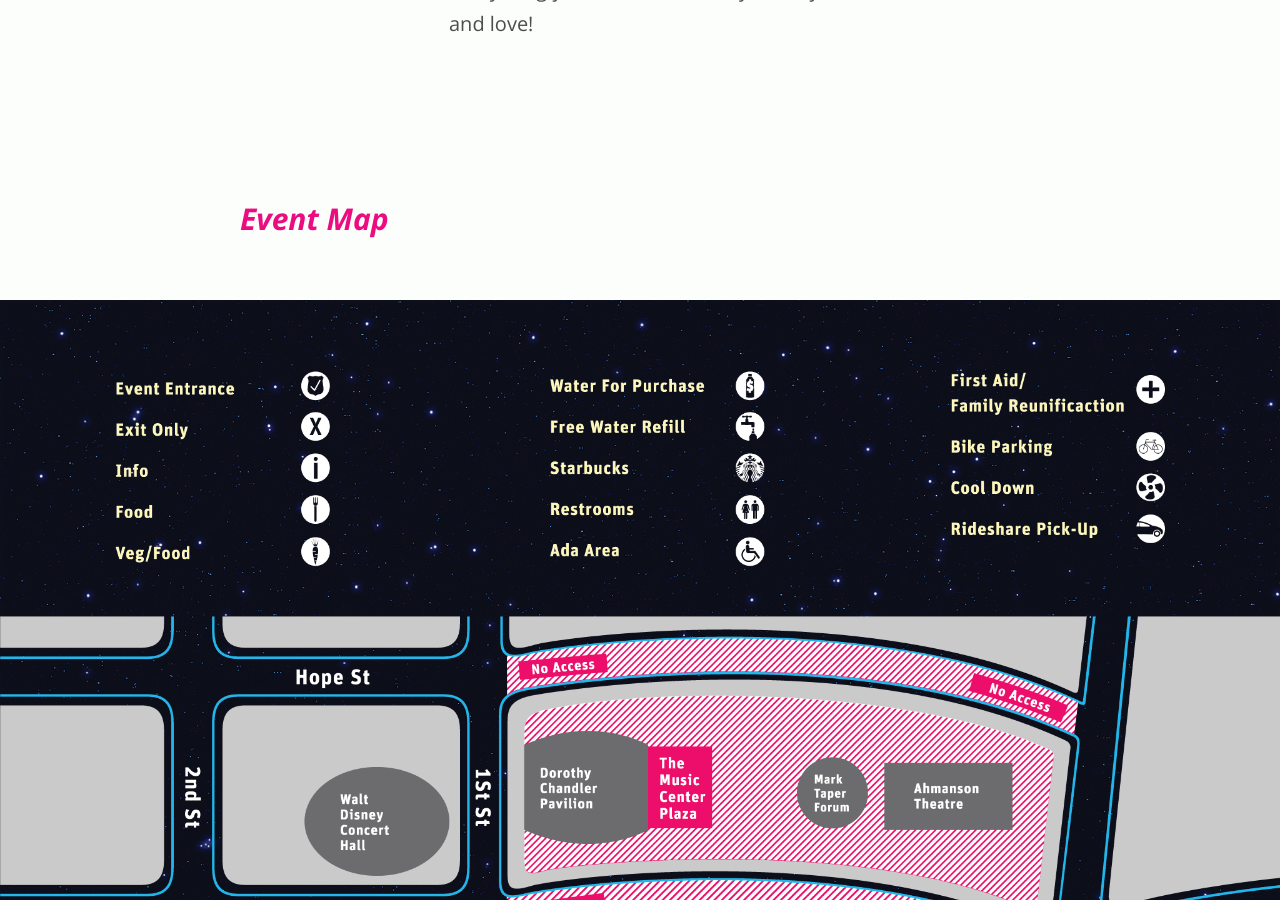
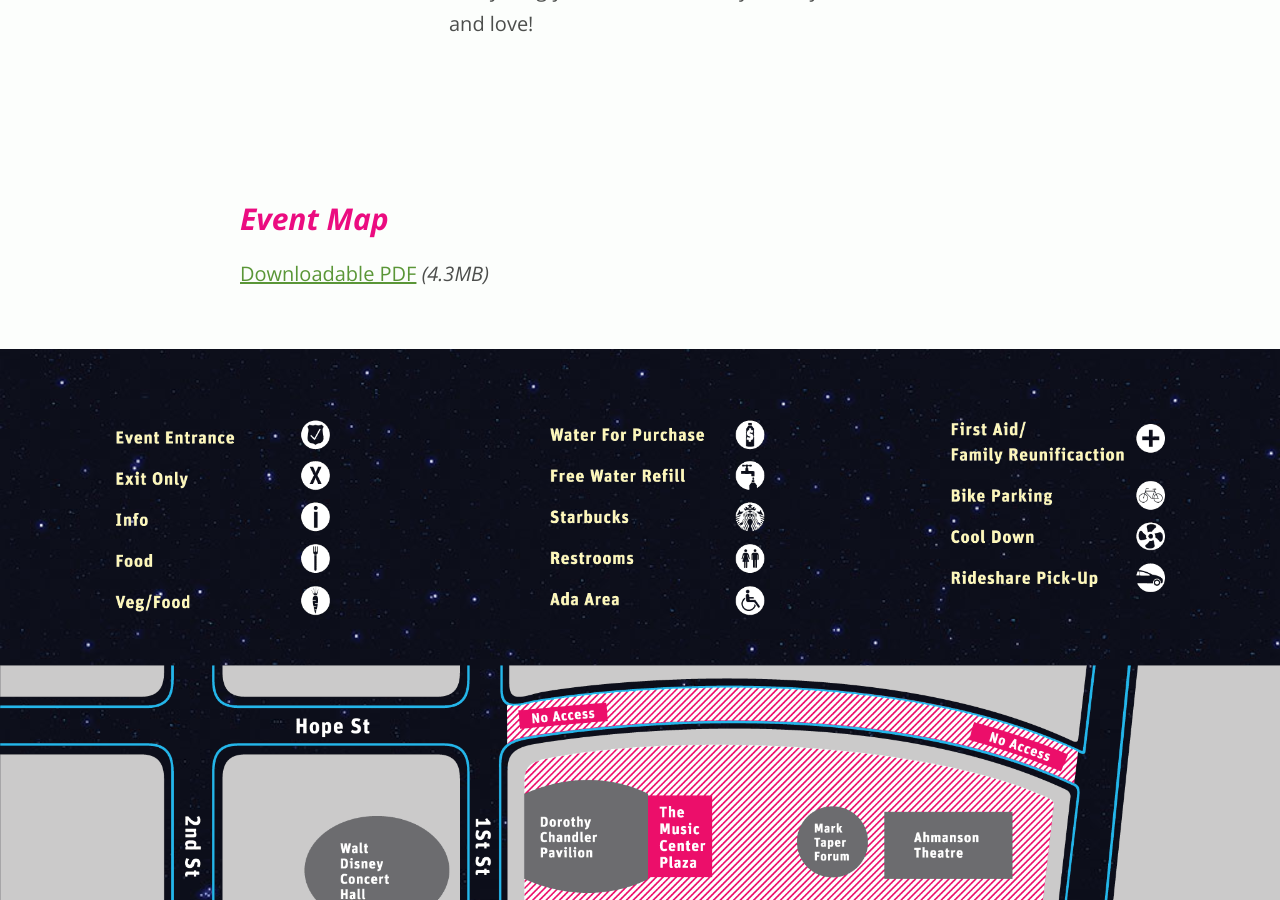
Before and after one commit to grandparkla/july4, a Jekyll site: the page built from index.markdown, in a window 1280 px wide and 900 px high, scrolled down 8918 px. Built offline with Jekyll 4.4.1, drawn with Linux system fonts in a browser that asks for light colours.

Commit message:
Add a link to the map PDF.

```diff
--- a/css/style.css
+++ b/css/style.css
@@ -958,7 +958,7 @@
   }
 
   header h1,
-  .map.feature {
+  .map.feature div {
     background: black;
     background-image: url(/images/stars-1024wide.jpg);
     background-size: 100% auto;
--- a/index.markdown
+++ b/index.markdown
@@ -239,8 +239,10 @@
 
 ## Event Map
 
+[Downloadable PDF](/july4-map.pdf) _(4.3MB)_
+
 <figure class="feature map">
-<div style="padding-bottom: 153.33333333%; background: transparent;">
+<div style="padding-bottom: 153.33333333%; background-color: black; color: white;">
 <img src="/images/map.png" width="1000" height="1534" data-aspect-ratio="1687/2587" alt="Event Map" />
 </div>
 </figure>
```
Also changed, not shown: 1 other file.
